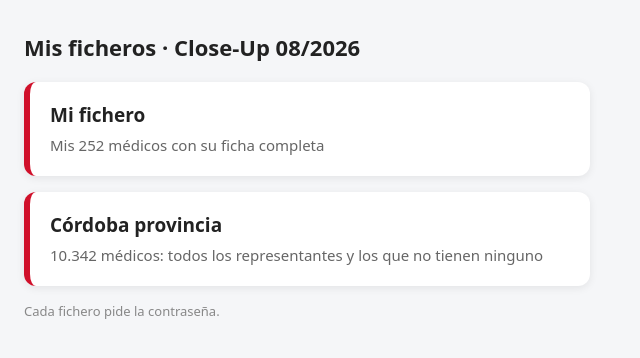
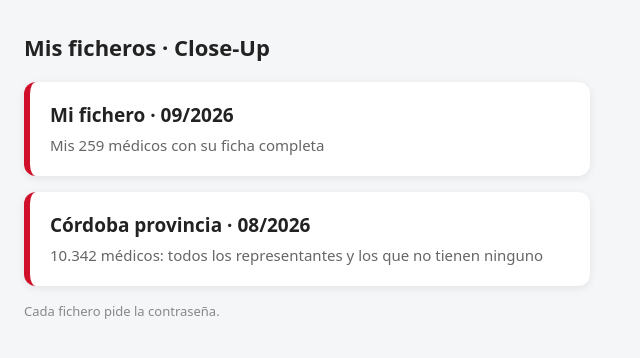
Before and after one commit to onetofran-rgb/inicio-f6ebk679, a plain HTML site: page index.html in a window 1280 px wide. Shown: the whole page, without its empty margins (0-640 px from the left). Drawn offline with Linux system fonts and the light colour scheme.

Commit message:
Botón fichero 09/2026

```diff
--- a/index.html
+++ b/index.html
@@ -1,6 +1,6 @@
 <!doctype html><html lang="es"><head><meta charset="utf-8"><meta name="viewport" content="width=device-width,initial-scale=1"><meta name="robots" content="noindex,nofollow,noarchive"><title>Mis ficheros</title>
 <style>body{font-family:system-ui,-apple-system,Segoe UI,Roboto,sans-serif;background:#f5f6f8;margin:0;padding:24px;color:#222}h1{font-size:22px;margin:8px 0 20px}a.card{display:block;background:#fff;border-left:6px solid #D0102A;border-radius:12px;padding:20px;margin:0 0 16px;text-decoration:none;color:#222;box-shadow:0 2px 8px rgba(0,0,0,.08);max-width:520px}a.card b{font-size:19px;display:block;margin-bottom:6px}a.card span{color:#666;font-size:15px}</style></head>
-<body><h1>Mis ficheros · Close-Up 08/2026</h1>
-<a class="card" href="https://onetofran-rgb.github.io/fichero-iy52fnkv3r/"><b>Mi fichero</b><span>Mis 252 médicos con su ficha completa</span></a>
-<a class="card" href="https://onetofran-rgb.github.io/fichero-ngyurh9cod/"><b>Córdoba provincia</b><span>10.342 médicos: todos los representantes y los que no tienen ninguno</span></a>
+<body><h1>Mis ficheros · Close-Up</h1>
+<a class="card" href="https://onetofran-rgb.github.io/fichero-iy52fnkv3r/"><b>Mi fichero · 09/2026</b><span>Mis 259 médicos con su ficha completa</span></a>
+<a class="card" href="https://onetofran-rgb.github.io/fichero-ngyurh9cod/"><b>Córdoba provincia · 08/2026</b><span>10.342 médicos: todos los representantes y los que no tienen ninguno</span></a>
 <p style="color:#888;font-size:13px">Cada fichero pide la contraseña.</p></body></html>
```
